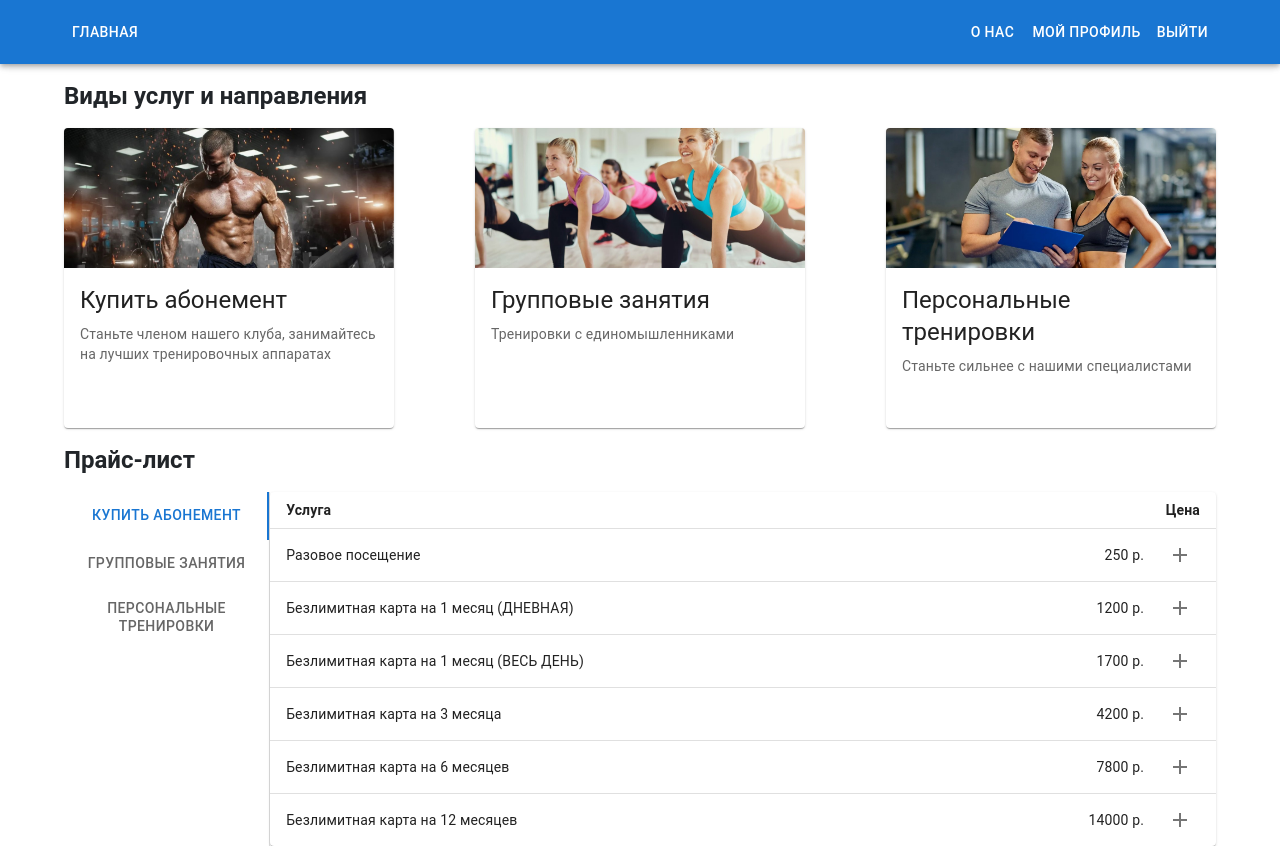
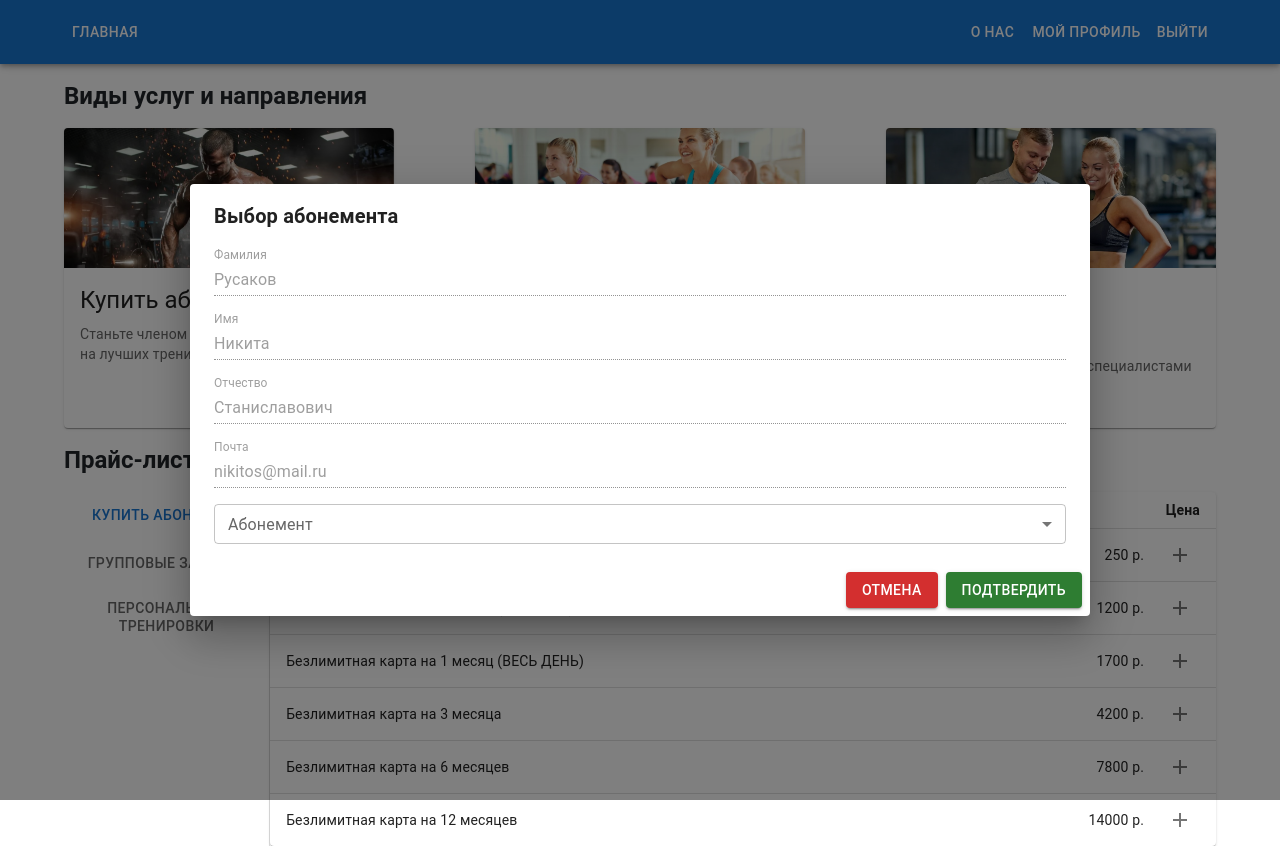
Before and after one commit to iwanttos1eep/client, a React (Create React App) app: page / in a window 1280 px wide. Both pictures are taken after a click on the button 229 px from the left and 278 px from the top of the page. Built offline with nearby package versions, Linux system fonts and the light colour scheme.

Commit message:
feat[HomePage]: added SubscriptionDialog

```diff
--- a/index.d.ts
+++ b/index.d.ts
@@ -1 +1,2 @@
 declare module '*.jpg';
+declare module '*.svg';
--- /dev/null
+++ b/src/pages/HomePage/components/SubscriptionDialog/index.tsx
@@ -0,0 +1,105 @@
+import React, { useState } from 'react';
+import MainDialog from '../../../../components/feature/MainDialog';
+import successImage from '../../../../images/success.svg';
+import {
+  FormControl,
+  InputLabel,
+  MenuItem,
+  Select,
+  Stack,
+  TextField,
+} from '@mui/material';
+
+interface ISubscriptionDialogProps {
+  open: boolean;
+  onCLose: () => void;
+}
+
+const SubscriptionDialog = (props: ISubscriptionDialogProps) => {
+  const { open, onCLose } = props;
+  const [isSubmittedSubscription, setSubmittedSubscription] =
+    useState<boolean>(false);
+  const [subscription, setSubscription] = useState<string>('');
+  return (
+    <MainDialog
+      open={open}
+      dialogTitle={
+        isSubmittedSubscription ? 'Ваша заявка принята' : 'Выбор абонемента'
+      }
+      onClose={() => {
+        setSubmittedSubscription(false);
+        onCLose();
+      }}
+      onAccept={() => setSubmittedSubscription(true)}
+      maxWidth="md"
+    >
+      {isSubmittedSubscription ? (
+        <Stack
+          width="100%"
+          height="100%"
+          alignItems="center"
+          justifyContent="center"
+        >
+          <img src={successImage} height="400px" alt="successImage" />
+        </Stack>
+      ) : (
+        <Stack gap="1rem">
+          <TextField
+            label="Фамилия"
+            variant="standard"
+            fullWidth
+            value="Русаков"
+            disabled
+          />
+          <TextField
+            label="Имя"
+            variant="standard"
+            fullWidth
+            value="Никита"
+            disabled
+          />
+          <TextField
+            label="Отчество"
+            variant="standard"
+            fullWidth
+            value="Станиславович"
+            disabled
+          />
+          <TextField
+            label="Почта"
+            variant="standard"
+            fullWidth
+            value="nikitos@mail.ru"
+            disabled
+          />
+          <FormControl sx={{ minWidth: 120 }}>
+            <InputLabel id="demo-simple-select-helper-label" size="small">
+              Абонемент
+            </InputLabel>
+            <Select
+              labelId="demo-simple-select-helper-label"
+              id="demo-simple-select-helper"
+              value={subscription}
+              label="Абонемент"
+              onChange={(event) => setSubscription(event.target.value)}
+              size="small"
+            >
+              <MenuItem value={10}>Разовое посещение</MenuItem>
+              <MenuItem value={20}>
+                Безлимитная карта на 1 месяц (ДНЕВНАЯ)
+              </MenuItem>
+              <MenuItem value={30}>
+                Безлимитная карта на 1 месяц (ВЕСЬ ДЕНЬ)
+              </MenuItem>
+              <MenuItem value={40}>Безлимитная карта на 3 месяца</MenuItem>
+              <MenuItem value={50}>Безлимитная карта на 6 месяцев</MenuItem>
+              <MenuItem value={60}>Безлимитная карта на 12 месяцев</MenuItem>
+            </Select>
+          </FormControl>
+        </Stack>
+      )}
+    </MainDialog>
+  );
+};
+
+export default SubscriptionDialog;
--- a/src/pages/HomePage/index.tsx
+++ b/src/pages/HomePage/index.tsx
@@ -7,9 +7,12 @@ import personalTrainingImage from '../../images/personal_training_sessions.jpg';
 import TabPanel from '../../components/core/TabPanel';
 import ServiceCard from './components/ServiceCard';
 import SubscriptionTab from './components/SubscriptionTab';
+import SubscriptionDialog from './components/SubscriptionDialog';
 
 const HomePage = () => {
   const [tabIndex, setTabIndex] = useState<number>(0);
+  const [isOpenSubscriptionDialog, setOpenSubscriptionDialog] =
+    useState<boolean>(false);
 
   return (
     <Stack>
@@ -42,7 +45,7 @@ const HomePage = () => {
             <Stack direction="row" gap="1rem" justifyContent="space-between">
               <ServiceCard
                 image={buySubscriptionImage}
-                onCardClick={() => {}}
+                onCardClick={() => setOpenSubscriptionDialog(true)}
                 title="Купить абонемент"
                 subTitle="Станьте членом нашего клуба, занимайтесь на лучших
                 тренировочных аппаратах"
@@ -97,6 +100,10 @@ const HomePage = () => {
           </Stack>
         </Container>
       </Stack>
+      <SubscriptionDialog
+        open={isOpenSubscriptionDialog}
+        onCLose={() => setOpenSubscriptionDialog(false)}
+      />
     </Stack>
   );
 };
```
Also changed, not shown: src/images/success.svg (added).
